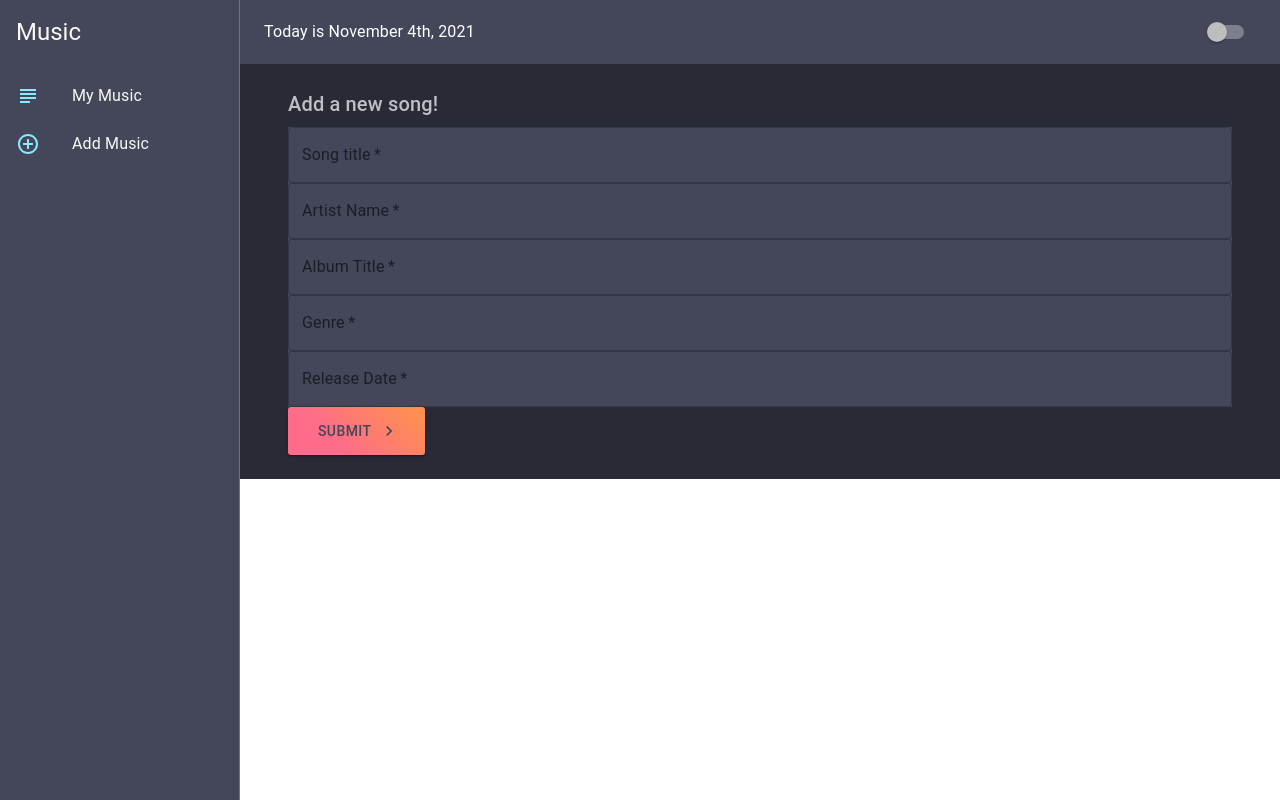
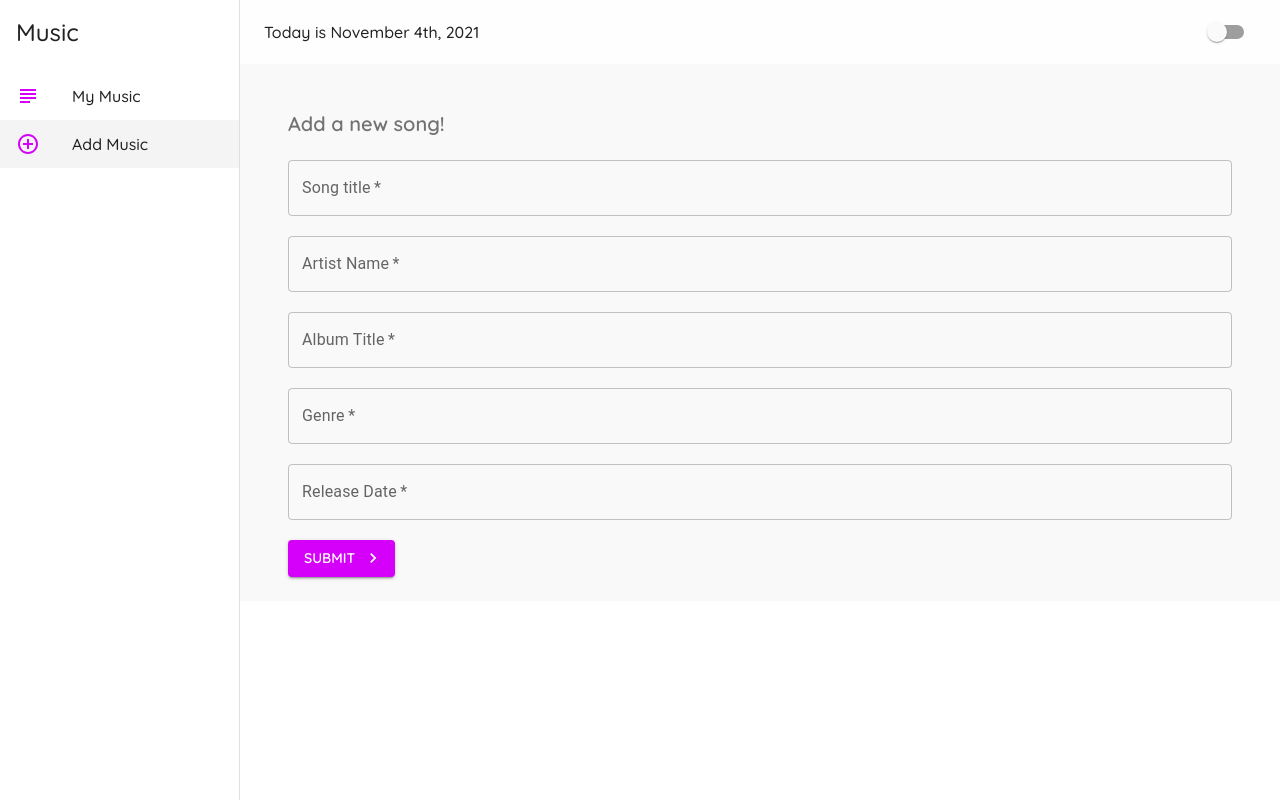
Before and after one commit to giuseppe-g-gelardi/reactmusiclibrary, a React (Create React App) app: page / in a window 1280 px wide. Built offline with nearby package versions, Linux system fonts and the light colour scheme.

Commit message:
set default light theme, made theme more readable and engaging

```diff
--- a/src/App.jsx
+++ b/src/App.jsx
@@ -1,7 +1,7 @@
 import React from 'react'
 import { BrowserRouter as Router, Switch, Route } from 'react-router-dom/'
 import { createTheme, ThemeProvider } from '@material-ui/core/styles'
-import { purple, pink } from '@material-ui/core/colors'
+import { purple } from '@material-ui/core/colors'
 import MusicTable from './components/MusicTable'
 import AddSong from './components/AddSong'
 import Layout from './components/Layout'
@@ -12,26 +12,7 @@ const lightTheme = createTheme({
     primary: {
       main: '#fefefe'
     },
-
     secondary: purple
-  },
-
-  typography: {
-    fontFamily: 'Quicksand',
-    fontWeightLight: 400,
-    fontWeightRegular: 500,
-    fontWeightMedium:600,
-    fontWeightBold: 700,
-  }
-})
-
-const darkTheme = createTheme({
-  palette: {
-    type: 'dark',
-    primary: {
-      main: '#55555'
-    },
-    secondary: pink
   },
   typography: {
     fontFamily: 'Quicksand',
@@ -42,69 +23,86 @@ const darkTheme = createTheme({
   }
 })
 
-const theme = createTheme({
-  palette: {
-    type: 'dark',
-    primary: {
-      main: '#bd93f9',
-      contrastText: 'rgb(132, 102, 174)',
-    },
-    appbar: {
-      background: '#44475a'
-    },
-    secondary: {
-      main: '#8be9fd',
-      contrastText: '#44475a',
-    },
-    background: {
-      default: '#282a36',
-      paper: '#44475a',
-    },
-    page: {
-      background: '#282a36',
-      width: '100%',
-    },
-    text: {
-      primary: '#f8f8f2',
-    },
-    error: {
-      main: '#ff5555',
-    },
-    warning: {
-      main: '#ffb86c',
-    },
-    info: {
-      main: '#ff79c6',
-    },
-    success: {
-      main: '#50fa7b',
-    },
-    divider: '#6272a4',
-  },
-  props: {
-    MuiAppBar: {
-      color: 'default',
-    },
-  },
-  overrides: {
-    MuiButton: {
-      root: {
-        background: 'linear-gradient(45deg, #FE6B8B 30%, #FF8E53 90%)',
-        border: 0,
-        borderRadius: 3,
-        boxShadow: '0 3px 5px 2px rgba(255, 105, 135, .3)',
-        color: 'white',
-        height: 48,
-        padding: '0 30px',
-      },
-    },
-  },
-})
+// const darkTheme = createTheme({
+//   palette: {
+//     type: 'dark',
+//     primary: {
+//       main: '#55555'
+//     },
+//     secondary: pink
+//   },
+//   typography: {
+//     fontFamily: 'Quicksand',
+//     fontWeightLight: 400,
+//     fontWeightRegular: 500,
+//     fontWeightMedium:600,
+//     fontWeightBold: 700,
+//   }
+// })
+
+// const theme = createTheme({
+//   palette: {
+//     type: 'dark',
+//     primary: {
+//       main: '#bd93f9',
+//       contrastText: 'rgb(132, 102, 174)',
+//     },
+//     appbar: {
+//       background: '#44475a'
+//     },
+//     secondary: {
+//       main: '#8be9fd',
+//       contrastText: '#44475a',
+//     },
+//     background: {
+//       default: '#282a36',
+//       paper: '#44475a',
+//     },
+//     page: {
+//       background: '#282a36',
+//       width: '100%',
+//     },
+//     text: {
+//       primary: '#f8f8f2',
+//     },
+//     error: {
+//       main: '#ff5555',
+//     },
+//     warning: {
+//       main: '#ffb86c',
+//     },
+//     info: {
+//       main: '#ff79c6',
+//     },
+//     success: {
+//       main: '#50fa7b',
+//     },
+//     divider: '#6272a4',
+//   },
+//   props: {
+//     MuiAppBar: {
+//       color: 'default',
+//     },
+//   },
+//   overrides: {
+//     MuiButton: {
+//       root: {
+//         background: 'linear-gradient(45deg, #FE6B8B 30%, #FF8E53 90%)',
+//         border: 0,
+//         borderRadius: 3,
+//         boxShadow: '0 3px 5px 2px rgba(255, 105, 135, .3)',
+//         color: 'white',
+//         height: 48,
+//         padding: '0 30px',
+//       },
+//     },
+//   },
+// })
 
 export default function App() {
 
   return (
-    <ThemeProvider theme={theme}>
+    <ThemeProvider theme={lightTheme}>
       <Router>
         <Layout >
           <Switch>
--- a/src/components/AddSong.jsx
+++ b/src/components/AddSong.jsx
@@ -8,20 +8,17 @@ import KeyboardArrowRightIcon from '@material-ui/icons/KeyboardArrowRight'
 import { makeStyles } from '@material-ui/core/styles'
 import TextField from '@mui/material/TextField'
 
-
 const useStyles = makeStyles({
   field: {
     marginTop: 20,
     marginBottom: 20,
     display: 'block',
   },
-  inputfield: {
-    background: "#44475a",
-  }
 })
 
 
 export default function AddSong() {
+
 
   const [title, setTitle] = useState('')
   const [album, setAlbum] = useState('')
@@ -59,9 +56,8 @@ export default function AddSong() {
   return (
 
     <Container>
-
       <Typography
-          className={classes.title}
+          className={classes.field}
           variant='h6'
           color='textSecondary'
           component='h2'
@@ -71,10 +67,11 @@ export default function AddSong() {
         </Typography>
 
         <form noValidate autoComplete='off' onSubmit={handleSubmit}>
-
           <TextField
+            color='secondary'
+            style={{marginBottom: 20}}
             onChange={e => setTitle(e.target.value)}
-            className={classes.inputfield}
+            className={classes.field}
             label='Song title'
             variant='outlined'
             fullWidth
@@ -82,8 +79,10 @@ export default function AddSong() {
           />
 
           <TextField
+            color='secondary'
+            style={{marginBottom: 20}}
             onChange={e => setArtist(e.target.value)}
-            className={classes.inputfield}
+            className={classes.field}
             label='Artist Name'
             variant='outlined'
             fullWidth
@@ -91,8 +90,10 @@ export default function AddSong() {
           />
 
           <TextField
+            color='secondary'
+            style={{marginBottom: 20}}
             onChange={e => setAlbum(e.target.value)}
-            className={classes.inputfield}
+            className={classes.field}
             label='Album Title'
             variant='outlined'
             fullWidth
@@ -100,8 +101,10 @@ export default function AddSong() {
           />
 
           <TextField
+            color='secondary'
+            style={{marginBottom: 20}}
             onChange={e => setGenre(e.target.value)}
-            className={classes.inputfield}
+            className={classes.field}
             label='Genre'
             variant='outlined'
             fullWidth
@@ -109,8 +112,10 @@ export default function AddSong() {
           />
 
           <TextField
+            color='secondary'
+            style={{marginBottom: 20}}
             onChange={e => setReleaseDate(e.target.value)}
-            className={classes.inputfield}
+            className={classes.field}
             label='Release Date'
             variant='outlined'
             fullWidth
@@ -118,7 +123,6 @@ export default function AddSong() {
           />
 
           <Button
-            className={classes.btn}
             type='submit'
             color='secondary'
             variant='contained'
@@ -126,9 +130,7 @@ export default function AddSong() {
           >
             Submit
           </Button>
-
         </form>
-
     </Container>
 
   )
--- a/src/components/Layout.jsx
+++ b/src/components/Layout.jsx
@@ -1,5 +1,5 @@
-import React, { useState } from 'react'
-import { makeStyles, ThemeProvider, createTheme } from '@material-ui/core'
+import React from 'react'
+import { makeStyles } from '@material-ui/core'
 import Drawer from '@material-ui/core/Drawer'
 import Typography from '@material-ui/core/Typography'
 import List from '@material-ui/core/List'
@@ -12,7 +12,7 @@ import AppBar from '@material-ui/core/AppBar'
 import Toolbar from '@material-ui/core/Toolbar'
 import { format } from 'date-fns'
 import Switch from '@material-ui/core/Switch'
-import { purple, pink } from '@material-ui/core/colors'
+// import { purple, pink } from '@material-ui/core/colors'
 
 
 
@@ -22,35 +22,39 @@ const drawerWidth = 240
 const useStyles = makeStyles((theme) => {
   return {
     page: {
-      background: '#282a36',
+      background: '#f9f9f9',
       width: '100%',
-      padding: theme.spacing(3)
+      padding: theme.spacing(3),
+    },
+    root: {
+      display: 'flex',
     },
     drawer: {
-      width: drawerWidth
+      width: drawerWidth,
     },
     drawerPaper: {
-      width: drawerWidth
+      width: drawerWidth,
     },
-    root: {
-      display: 'flex'
+    active: {
+      background: '#f4f4f4'
     },
     title: {
-      padding: theme.spacing(2)
+      padding: theme.spacing(2),
     },
-    appbar: {
+    appBar: {
       width: `calc(100% - ${drawerWidth}px)`,
-      background: '#44475a'
+      marginLeft: drawerWidth,
+    },
+    date: {
+      flexGrow: 1
     },
     toolbar: theme.mixins.toolbar,
-    date: {
-      flexGrow: 1 // will take up all space horizontal to its right
-    },
     avatar: {
       marginLeft: theme.spacing(2)
-    },
+    }
   }
 })
+
 
 
 
@@ -77,13 +81,16 @@ export default function Layout({ children }) {
     <div className={classes.root}>
       {/* app bar */}
       <AppBar
-        className={classes.appbar}
+        position="fixed"
+        className={classes.appBar}
         elevation={0}
+        color="primary"
       >
         <Toolbar>
           <Typography className={classes.date}>
             Today is {format(new Date(), 'MMMM do, Y')}
           </Typography>
+
 {/* theme toggle switch */}
             <Switch/>
 {/* theme toggle switch */}
@@ -128,3 +135,37 @@ export default function Layout({ children }) {
     </div>
   )
 }
+
+
+// const useStyles = makeStyles((theme) => {
+//   return {
+//     page: {
+//       background: '#282a36',
+//       width: '100%',
+//       padding: theme.spacing(3)
+//     },
+//     drawer: {
+//       width: drawerWidth
+//     },
+//     drawerPaper: {
+//       width: drawerWidth
+//     },
+//     root: {
+//       display: 'flex'
+//     },
+//     title: {
+//       padding: theme.spacing(2)
+//     },
+//     appbar: {
+//       width: `calc(100% - ${drawerWidth}px)`,
+//       background: '#44475a'
+//     },
+//     toolbar: theme.mixins.toolbar,
+//     date: {
+//       flexGrow: 1 // will take up all space horizontal to its right
+//     },
+//     avatar: {
+//       marginLeft: theme.spacing(2)
+//     },
+//   }
+// })
--- a/src/components/MusicTable.jsx
+++ b/src/components/MusicTable.jsx
@@ -12,9 +12,6 @@ const useStyles = makeStyles({
     marginBottom: 20,
     display: 'block',
   },
-  inputfield: {
-    background: "#44475a"
-  }
 })
 
 export default function MusicTable() {
@@ -52,8 +49,9 @@ export default function MusicTable() {
           <Container className={classes.field}>
           <TextField
             label='Filter songs...'
-            className={classes.inputfield}
-
+            className={classes.field}
+            color='secondary'
+            variant='outlined'
               onChange={e => {
                 setSearchTerm(e.target.value)
               }}
@@ -83,3 +81,7 @@ export default function MusicTable() {
       </Container>
   )
 }
+
+  // inputfield: {
+  //   background: "#44475a"
+  // }
--- a/src/index.css
+++ b/src/index.css
@@ -5,3 +5,7 @@ body {
   -webkit-font-smoothing: antialiased;
   -moz-osx-font-smoothing: grayscale;
 }
+
+/* html {
+  background-color: #44475a;
+} */
```
